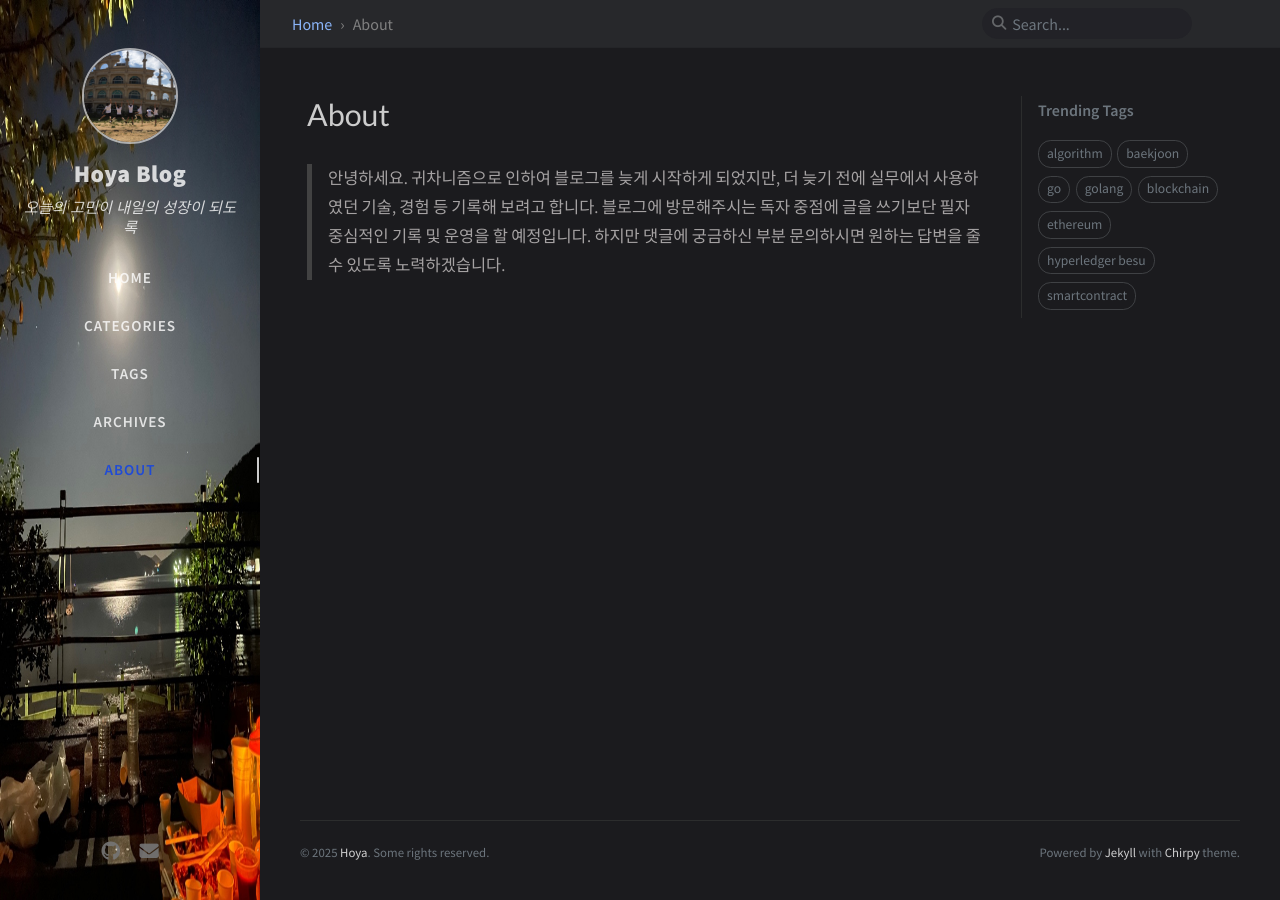
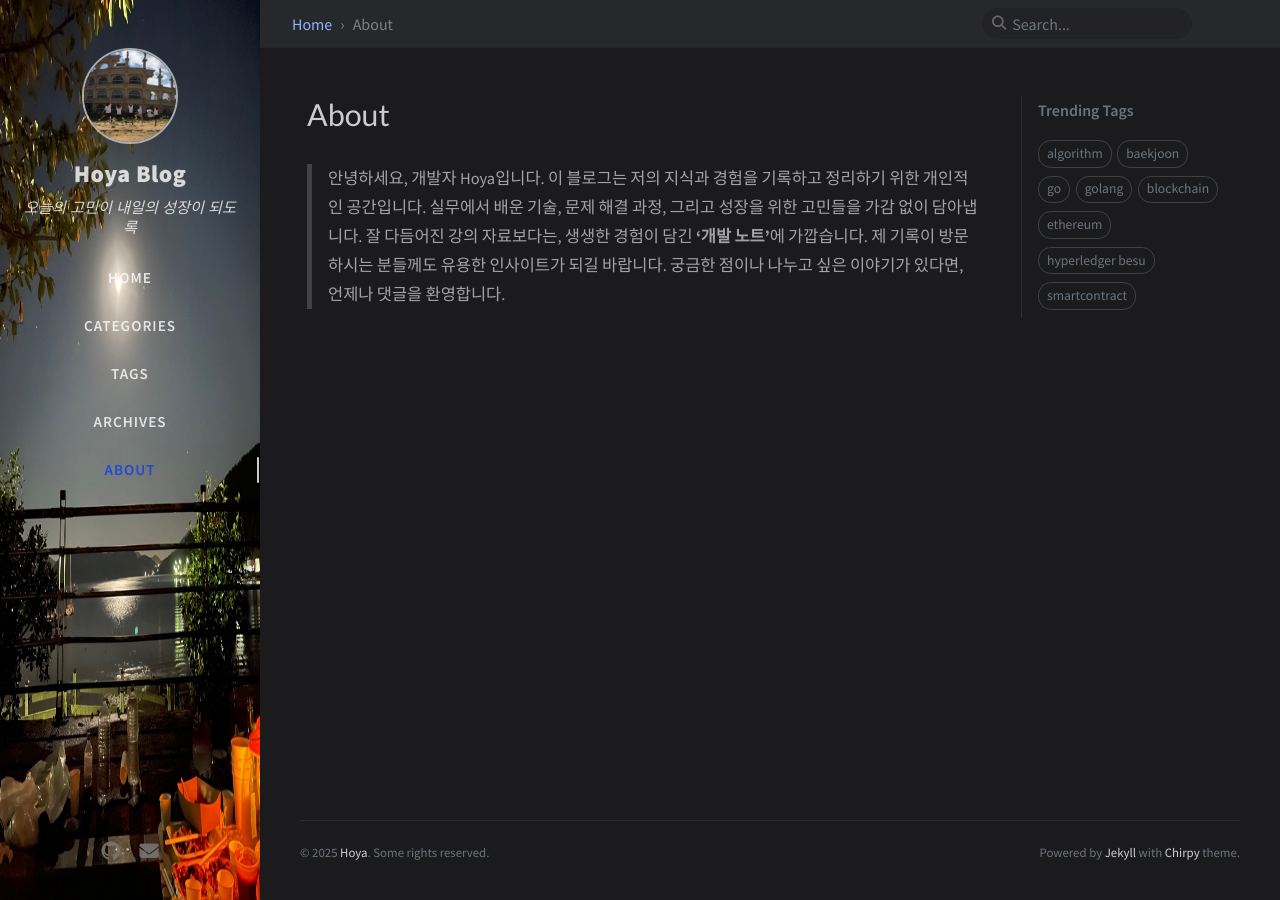
Before and after one commit to leehh312/leehh312.github.io, a Jekyll site: the page built from _tabs/about.md, in a window 1280 px wide. Built offline with Jekyll 4.4.1, drawn with Linux system fonts in a browser that asks for light colours; comment, search, counter and statistics services are not loaded.

Commit message:
fix: about 수정

```diff
--- a/_tabs/about.md
+++ b/_tabs/about.md
@@ -4,6 +4,5 @@ icon: fas fa-info-circle
 order: 4
 ---
 
-> 안녕하세요. 귀차니즘으로 인하여 블로그를 늦게 시작하게 되었지만, 더 늦기 전에 실무에서 사용하였던 기술, 경험 등 기록해 보려고 합니다.
-블로그에 방문해주시는 독자 중점에 글을 쓰기보단 필자 중심적인 기록 및 운영을 할 예정입니다. 하지만 댓글에 궁금하신 부분 문의하시면
-원하는 답변을 줄 수 있도록 노력하겠습니다.
+> 안녕하세요, 개발자 Hoya입니다. 이 블로그는 저의 지식과 경험을 기록하고 정리하기 위한 개인적인 공간입니다. 실무에서 배운 기술, 문제 해결 과정, 그리고 성장을 위한 고민들을 가감 없이 담아냅니다. 잘 다듬어진 강의 자료보다는, 생생한 경험이 담긴 **'개발 노트'**에 가깝습니다. 제 기록이 방문하시는 분들께도 유용한 인사이트가 되길 바랍니다.
+궁금한 점이나 나누고 싶은 이야기가 있다면, 언제나 댓글을 환영합니다.
```
